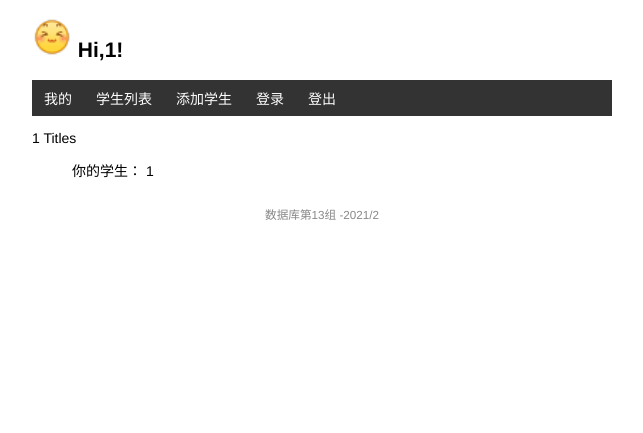
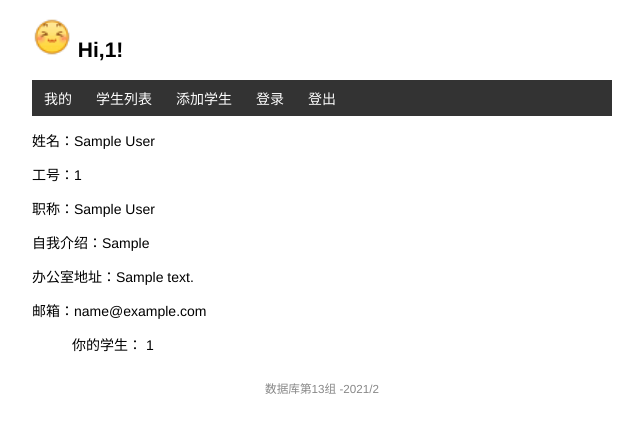
Before and after one commit to CanonAndOdeToJoy/selectsystem-db-t, a Flask app: template templates/thome.html in a window 1280 px wide. Shown: the top 433 px of the page, without its empty margins (318-961 px from the left). Run offline with Flask 2, Linux system fonts and the light colour scheme; the template is opened without the code that fills it: values that come from a table or form of the project are taken from there, others are empty; tables that the repository leaves empty hold one stand-in row (values such as "Sample post").

Commit message:
查看功能

```diff
--- a/app.py
+++ b/app.py
@@ -117,7 +117,7 @@ def load_user(teacher_tid):
 @app.context_processor
 def inject_user():
     if not current_user.is_authenticated:
-        teacher = Teacher.query.first()
+        teacher = []
     else:
         teacher = Teacher.query.filter_by(tid=current_user.tid).first()# 要改
     return dict(teacher=teacher)
@@ -141,7 +141,7 @@ def tlogin():
         tpassword = request.form['password']
         if not tid or not tpassword:
             flash('Invalid input')
-            return redirect0(url_for('tlogin'))
+            return redirect(url_for('tlogin'))
 
         teacher = Teacher.query.filter_by(tid=tid).first()
         if tid == teacher.tid and teacher.validate_password(tpassword):
@@ -151,6 +151,13 @@ def tlogin():
         flash('Invalid username or password.')
         return redirect(url_for('tlogin'))
     return render_template('tlogin.html')
+
+
+@app.route('/s/inf/<sid>')
+@login_required
+def sidinf(sid):
+    student = Studentinf.query.filter_by(sid=sid).first()
+    return render_template('sinf.html', student=student)
 
 
 @app.route('/logout')
@@ -163,7 +170,7 @@ def logout():
 
 @app.errorhandler(404)
 def page_not_found(e):
-    stu = Student.query.first()
+    stu = []
     return render_template('404.html'), 404
 
 
@@ -171,7 +178,8 @@ def page_not_found(e):
 @login_required
 def thome():
     stu = Final.query.filter_by(tid=current_user.tid).all()
-    return render_template('thome.html', students=stu)
+    teacher_inf = Teacherinf.query.filter_by(tid=current_user.tid).first()
+    return render_template('thome.html', students=stu, teacher=teacher_inf)
 
 
 @app.route('/tchoice', methods=['GET', 'POST'])
@@ -219,6 +227,6 @@ def tchoice():
                 tchoice.isfirst = 0
                 db.session.commit()
         return redirect(url_for('tchoice'))# 是否要去掉
-    stu = Student.query.first()
+    stu = Student.query.filter_by(tid=current_user.tid).first()
     tea = Teacher.query.all()
     return render_template('tchoice.html', teachers=tea)
--- a/templates/index.html
+++ b/templates/index.html
@@ -7,7 +7,7 @@
         {% for stu in students %}
         <li>{{ stu.id }}
             <span class="float-right">
-                <a class="detail" href="https://cs.shu.edu.cn/szdw/jsxx.htm" target="_blank" title="Click for more details">详情</a>
+                <a class="detail" href="http://127.0.0.1:5000/s/inf/{{ stu.id }}" target="_blank" title="Click for more details">详情</a>
             </span>
         </li>
         {% endfor %}
@@ -15,7 +15,7 @@
         {% for stu1 in students1 %}
         <li>{{ stu1.id }}
             <span class="float-right">
-                <a class="detail" href="https://cs.shu.edu.cn/szdw/jsxx.htm" target="_blank" title="Click for more details">详情</a>
+                <a class="detail" href="http://127.0.0.1:5000/s/inf/{{ stu1.id }}" target="_blank" title="Click for more details">详情</a>
             </span>
         </li>
         {% endfor %}
--- a/templates/thome.html
+++ b/templates/thome.html
@@ -1,7 +1,12 @@
 {% extends 'base.html' %}
 
 {% block content %}
-    <p>{{ teachers|length }} Titles</p>
+    <p>姓名：{{ teacher.name }} </p>
+    <p>工号：{{ teacher.tid }} </p>
+    <p>职称：{{ teacher.title }} </p>
+    <p>自我介绍：{{ teacher.introduce }} </p>
+    <p>办公室地址：{{ teacher.address }} </p>
+    <p>邮箱：{{ teacher.email }} </p>
     <ul class="stuhome">
         你的学生：
         {% for stu in students %}
```
Also changed, not shown: templates/sinf.html (added, +8 -0 lines).
